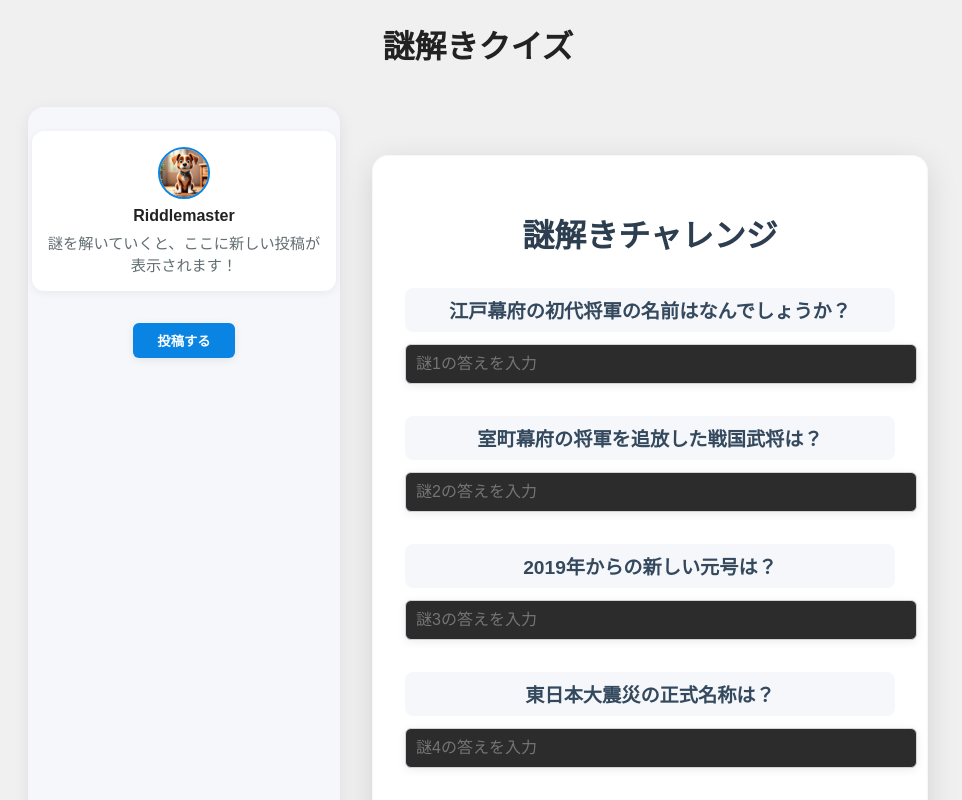
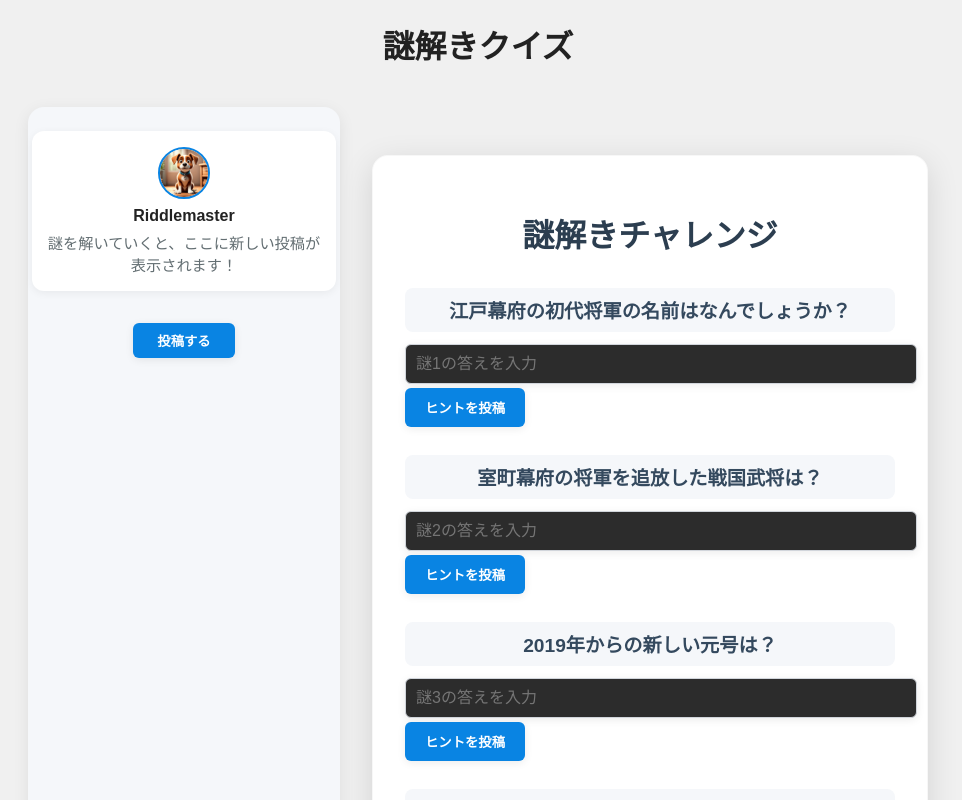
Before and after one commit to Falcon-SM/3AHR_bunkasaiWebapp, a Next.js app: page /riddles/1 in a window 1280 px wide. Shown: the top 800 px of the page, without its empty margins (162-1124 px from the left). Built offline with nearby package versions, Linux system fonts and the light colour scheme.

Commit message:
microcmsのコメントアウト,一番最初の小問のページに関して(クロスワードの形を変える,謎の基本的なレイアウトは同じなので別ファイルに分けてコード数削減,ヒント投稿機能)を実装

```diff
--- /dev/null
+++ b/components/shomon.tsx
@@ -0,0 +1,59 @@
+"use client";
+import React, { useState } from "react";
+
+type props={
+  bun:string;
+  n:number;
+  cl:()=>void;
+};
+
+export default function Ques({cl,bun,n}:props){
+    const [isgive,setisgive]=useState(0)
+    const hintcheck=()=>{
+        if(isgive===0){
+            if(window.confirm("ヒント出しますよ？")){
+                setisgive(1);
+                cl();
+            }
+        }
+    }
+    return(
+    <div style={{ marginBottom: 28 }}>
+        <h2
+            //dangerouslySetInnerHTML={{ __html:{mondai[n]}}}
+            style={{
+                fontSize: "1.2rem",
+                color: "#34495e",
+                marginBottom: 12,
+                background: "#f5f7fa",
+                padding: "8px 16px",
+                borderRadius: "8px",
+            }}
+        >{bun}</h2>
+        <input
+            type="text"
+            className="riddle-input"
+            placeholder={`謎${n+1}の答えを入力`}
+            style={{
+                width: "100%",
+                padding: "10px",
+                fontSize: "1rem",
+                borderRadius: "6px",
+                border: "1px solid #d1d5db",
+                marginBottom: "4px",
+            }}
+        />
+        <button
+            onClick={hintcheck}
+            style={{
+                padding: "10px 20px",
+                background: "#0984e3",
+                color: "#fff",
+                border: "none",
+                borderRadius: "6px",
+                fontWeight: 600,
+                boxShadow: "0 2px 8px rgba(0,0,0,0.08)",
+                transition: "background 0.2s",
+            }}>ヒントを投稿</button>
+    </div>)
+};
--- a/src/app/riddles/1/page.tsx
+++ b/src/app/riddles/1/page.tsx
@@ -1,5 +1,6 @@
 "use client";
 import React, { useState } from "react";
+import Ques from "../../../../components/shomon"
 
 type PageContent = {
     quiz_one: string;
@@ -7,6 +8,8 @@ type PageContent = {
     quiz_three: string;
     quiz_four: string;
 };
+const crossd=[[1,1,1,0,0],[1,1,1,0,0],[1,0,1,0,0],[1,1,1,0,0],[1,1,1,0,1]];
+const mondai=["江戸幕府の初代将軍の名前はなんでしょうか？","室町幕府の将軍を追放した戦国武将は？","2019年からの新しい元号は？","東日本大震災の正式名称は？"]
 
 export default function Home() {
     const [crosswordAnswer, setCrosswordAnswer] = useState("");
@@ -57,7 +60,7 @@ export default function Home() {
     // 謎2の答え入力時に新しい投稿を追加
     const handleQuizTwoChange = (e: React.ChangeEvent<HTMLInputElement>) => {
         const value = e.target.value;
-        setQuizTwoAnswer(value);
+        //setQuizTwoAnswer(value);
 
         // すでに投稿済みでなければ追加
         if (value.trim() !== "" && posts.length === 1) {
@@ -75,6 +78,16 @@ export default function Home() {
             setPosts(posts.slice(0, 1));
         }
     };
+    function handlehint(m:number){
+        return(()=>setPosts([
+                ...posts,
+                {
+                    icon: "/sampleicon.png",
+                    name: "Riddlemaster",
+                    content: `第${m+1}問のヒント:今年は令和7年だよ!`,
+                },
+            ]))
+    }
 
     return (
         <div
@@ -164,33 +177,7 @@ export default function Home() {
                 <h1 style={{ textAlign: "center", marginBottom: 32, fontWeight: 700, color: "#2c3e50" }}>
                     謎解きチャレンジ
                 </h1>
-
-                <div style={{ marginBottom: 28 }}>
-                    <h2
-                        dangerouslySetInnerHTML={{ __html: item.quiz_one }}
-                        style={{
-                            fontSize: "1.2rem",
-                            color: "#34495e",
-                            marginBottom: 12,
-                            background: "#f5f7fa",
-                            padding: "8px 16px",
-                            borderRadius: "8px",
-                        }}
-                    ></h2>
-                    <input
-                        type="text"
-                        className="riddle-input"
-                        placeholder="謎1の答えを入力"
-                        style={{
-                            width: "100%",
-                            padding: "10px",
-                            fontSize: "1rem",
-                            borderRadius: "6px",
-                            border: "1px solid #d1d5db",
-                            marginBottom: "4px",
-                        }}
-                    />
-                </div>
+                {[...Array(4)].map((_,idx)=>(<Ques cl={handlehint(idx)} bun={mondai[idx]} n={idx}></Ques>))}
                 <div style={{ marginBottom: 28 }}>
                     <h2
                         dangerouslySetInnerHTML={{ __html: item.quiz_two }}
@@ -206,61 +193,9 @@ export default function Home() {
                     <input
                         type="text"
                         className="riddle-input"
-                        value={quizTwoAnswer}
+                        //value={quizTwoAnswer}
                         onChange={handleQuizTwoChange}
                         placeholder="謎2の答えを入力"
-                        style={{
-                            width: "100%",
-                            padding: "10px",
-                            fontSize: "1rem",
-                            borderRadius: "6px",
-                            border: "1px solid #d1d5db",
-                            marginBottom: "4px",
-                        }}
-                    />
-                </div>
-                <div style={{ marginBottom: 28 }}>
-                    <h2
-                        dangerouslySetInnerHTML={{ __html: item.quiz_three }}
-                        style={{
-                            fontSize: "1.2rem",
-                            color: "#34495e",
-                            marginBottom: 12,
-                            background: "#f5f7fa",
-                            padding: "8px 16px",
-                            borderRadius: "8px",
-                        }}
-                    ></h2>
-                    <input
-                        type="text"
-                        className="riddle-input"
-                        placeholder="謎3の答えを入力"
-                        style={{
-                            width: "100%",
-                            padding: "10px",
-                            fontSize: "1rem",
-                            borderRadius: "6px",
-                            border: "1px solid #d1d5db",
-                            marginBottom: "4px",
-                        }}
-                    />
-                </div>
-                <div style={{ marginBottom: 28 }}>
-                    <h2
-                        dangerouslySetInnerHTML={{ __html: item.quiz_four }}
-                        style={{
-                            fontSize: "1.2rem",
-                            color: "#34495e",
-                            marginBottom: 12,
-                            background: "#f5f7fa",
-                            padding: "8px 16px",
-                            borderRadius: "8px",
-                        }}
-                    ></h2>
-                    <input
-                        type="text"
-                        className="riddle-input"
-                        placeholder="謎4の答えを入力"
                         style={{
                             width: "100%",
                             padding: "10px",
@@ -278,7 +213,9 @@ export default function Home() {
                         <tbody>
                             {[...Array(5)].map((_, rowIdx) => (
                                 <tr key={rowIdx}>
-                                    {[...Array(5)].map((_, colIdx) => (
+                                    {[...Array(5)].map((_, colIdx) => {
+                                        if(crossd[rowIdx][colIdx]===1){
+                                            return(
                                                 <td
                                                 key={colIdx}
                                                 style={{
@@ -302,7 +239,20 @@ export default function Home() {
                                                         }}
                                                     />
                                                 </td>
-                                    ))}
+                                            )
+                                        }else{
+                                             <td
+                                                key={colIdx}
+                                                style={{
+                                                    border: "none",
+                                                    width: 40,
+                                                    height: 40,
+                                                    textAlign: "center",
+                                                    background: "#f5f7fa",
+                                                }}
+                                            ></td>
+                                        }
+                                    })}
                                 </tr>
                             ))}
                         </tbody>
```
Also changed, not shown: src/app/page.tsx (+13 -13 lines). Lines whose indentation alone changed are shown as unchanged.
